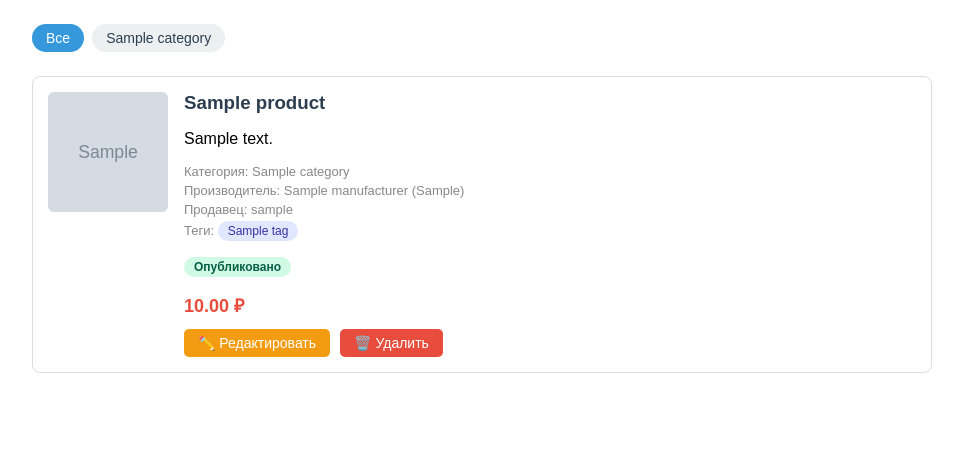
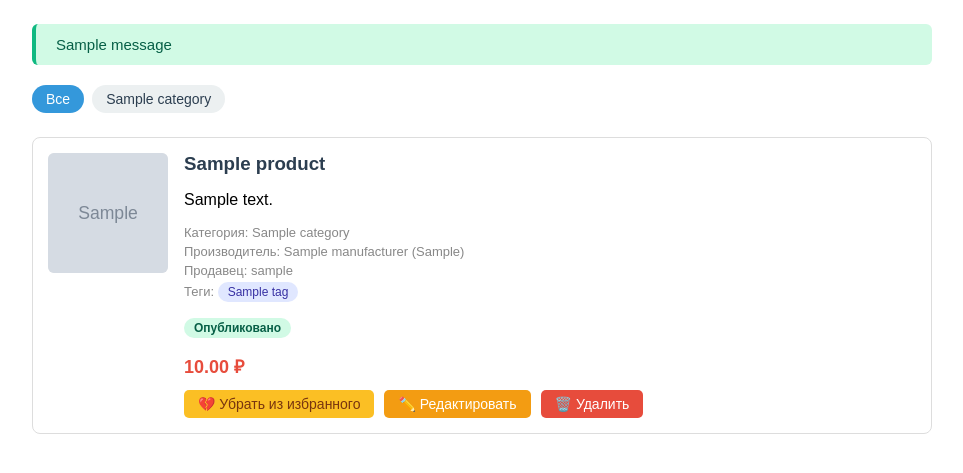
Before and after one commit to Minityrsa/homework_project, a Django app: page / in a window 1280 px wide. Shown: the part 78-551 px from the top of the page, without its empty margins (158-1121 px from the left). Run offline with Django 5.2, Linux system fonts and the light colour scheme; a user stored in the database is signed in; tables that the repository leaves empty hold one stand-in row (values such as "Sample post"); grey boxes marked "Sample" are stand-in pictures; one stand-in notice (Sample message) is shown.

Commit message:
feat: Добавить избранное с flash-сообщениями

```diff
--- a/catalog/models.py
+++ b/catalog/models.py
@@ -85,6 +85,11 @@ class Product(models.Model):
     viewed_by_users = models.ManyToManyField(
         User, related_name='viewed_products', blank=True, verbose_name="Просмотрено пользователями",
     )
+
+    favorited_by = models.ManyToManyField(
+        User, related_name='favorite_products', blank=True, verbose_name="В избранном у",
+    )
+
     status = models.CharField(
         max_length=20, choices=Status.choices,
         default=Status.PENDING, verbose_name="Статус",
--- a/catalog/templates/catalog/product_list.html
+++ b/catalog/templates/catalog/product_list.html
@@ -25,7 +25,6 @@
             background: #e0e7ff; color: #3730a3; text-decoration: none;
             font-size: 12px; margin-right: 4px;
         }
-        .tag-chip:hover { background: #c7d2fe; }
         .product { border: 1px solid #ddd; border-radius: 8px; padding: 15px; margin-bottom: 15px; display: flex; gap: 16px; }
         .product-image { width: 120px; height: 120px; object-fit: cover; border-radius: 6px; background: #f0f0f0; flex-shrink: 0; }
         .product-info { flex: 1; }
@@ -38,10 +37,14 @@
         .status-pending { background: #fef3c7; color: #92400e; }
         .status-published { background: #d1fae5; color: #065f46; }
         .status-rejected { background: #fee2e2; color: #991b1b; }
-        .actions { display: flex; gap: 10px; margin-top: 12px; }
-        .btn-sm { padding: 6px 14px; border-radius: 5px; font-size: 14px; text-decoration: none; display: inline-block; }
+        .actions { display: flex; gap: 10px; margin-top: 12px; flex-wrap: wrap; }
+        .btn-sm { padding: 6px 14px; border-radius: 5px; font-size: 14px; text-decoration: none; display: inline-block; border: none; cursor: pointer; font-family: inherit; }
         .btn-edit { background: #f39c12; color: white; }
         .btn-delete { background: #e74c3c; color: white; }
+        .btn-fav { background: #ecf0f1; color: #2c3e50; }
+        .btn-fav:hover { background: #d5dbdb; }
+        .btn-fav-active { background: #fbbf24; color: #78350f; }
+        .btn-fav-active:hover { background: #f59e0b; }
         .empty { color: #888; font-style: italic; }
         .pagination { display: flex; justify-content: center; gap: 6px; margin-top: 30px; flex-wrap: wrap; }
         .page-link {
@@ -51,6 +54,17 @@
         .page-link:hover { background: #d5dbdb; }
         .page-link.current { background: #3498db; color: white; }
         .page-info { text-align: center; color: #888; font-size: 13px; margin-top: 12px; }
+
+        /* Flash-сообщения (alert) */
+        .messages { margin-bottom: 20px; }
+        .alert {
+            padding: 12px 20px; border-radius: 6px; margin-bottom: 10px;
+            font-size: 15px; font-weight: 500;
+        }
+        .alert-success { background: #d1fae5; color: #065f46; border-left: 4px solid #10b981; }
+        .alert-info { background: #dbeafe; color: #1e40af; border-left: 4px solid #3b82f6; }
+        .alert-warning { background: #fef3c7; color: #92400e; border-left: 4px solid #f59e0b; }
+        .alert-error { background: #fee2e2; color: #991b1b; border-left: 4px solid #ef4444; }
     </style>
 </head>
 <body>
@@ -67,6 +81,15 @@
             {% endif %}
         </div>
     </div>
+
+    {# Flash-сообщения (alert) #}
+    {% if messages %}
+        <div class="messages">
+            {% for message in messages %}
+                <div class="alert alert-{{ message.tags }}">{{ message }}</div>
+            {% endfor %}
+        </div>
+    {% endif %}
 
     {% if categories %}
         <div class="categories">
@@ -109,23 +132,32 @@
                     {% endif %}
                     <p><span class="status status-{{ product.status }}">{{ product.get_status_display }}</span></p>
                     <p class="price">{{ product.price }} ₽</p>
-                    {% if user == product.seller %}
-                        <div class="actions">
+
+                    <div class="actions">
+                        {% if user.is_authenticated %}
+                            <form method="post" action="{% url 'toggle_favorite' product.pk %}" style="display:inline; margin:0;">
+                                {% csrf_token %}
+                                {% if user in product.favorited_by.all %}
+                                    <button type="submit" class="btn-sm btn-fav-active">💔 Убрать из избранного</button>
+                                {% else %}
+                                    <button type="submit" class="btn-sm btn-fav">⭐ В избранное</button>
+                                {% endif %}
+                            </form>
+                        {% endif %}
+                        {% if user == product.seller %}
                             <a href="{% url 'product_edit' product.pk %}" class="btn-sm btn-edit">✏️ Редактировать</a>
                             <a href="{% url 'product_delete' product.pk %}" class="btn-sm btn-delete">🗑️ Удалить</a>
-                        </div>
-                    {% endif %}
+                        {% endif %}
+                    </div>
                 </div>
             </div>
         {% endfor %}
 
-        {# Пагинация #}
         {% if is_paginated %}
             <div class="pagination">
                 {% if page_obj.has_previous %}
                     <a href="?page={{ page_obj.previous_page_number }}{% if current_category %}&category={{ current_category.slug }}{% endif %}" class="page-link">← Назад</a>
                 {% endif %}
-
                 {% for num in paginator.page_range %}
                     {% if num == page_obj.number %}
                         <span class="page-link current">{{ num }}</span>
@@ -133,7 +165,6 @@
                         <a href="?page={{ num }}{% if current_category %}&category={{ current_category.slug }}{% endif %}" class="page-link">{{ num }}</a>
                     {% endif %}
                 {% endfor %}
-
                 {% if page_obj.has_next %}
                     <a href="?page={{ page_obj.next_page_number }}{% if current_category %}&category={{ current_category.slug }}{% endif %}" class="page-link">Вперёд →</a>
                 {% endif %}
--- a/catalog/views.py
+++ b/catalog/views.py
@@ -99,3 +99,24 @@ class ProductDeleteView(LoginRequiredMixin, DeleteView):
     template_name = 'catalog/product_confirm_delete.html'
     success_url = reverse_lazy('product_list')
     context_object_name = 'product'
+
+
+from django.contrib import messages
+from django.shortcuts import redirect
+from django.views import View
+
+
+class ToggleFavoriteView(LoginRequiredMixin, View):
+    """Добавить/убрать товар из избранного"""
+
+    def post(self, request, pk):
+        product = get_object_or_404(Product, pk=pk)
+
+        if request.user in product.favorited_by.all():
+            product.favorited_by.remove(request.user)
+            messages.info(request, f"«{product.name}» убран из избранного")
+        else:
+            product.favorited_by.add(request.user)
+            messages.success(request, f"«{product.name}» добавлен в избранное ⭐")
+
+        return redirect(request.META.get('HTTP_REFERER', 'product_list'))
--- a/shop_project/urls.py
+++ b/shop_project/urls.py
@@ -12,6 +12,7 @@ urlpatterns = [
     path('', views.ProductListView.as_view(), name='product_list'),
     path('products/add/', views.ProductCreateView.as_view(), name='product_add'),
     path('products/<int:pk>/', views.ProductDetailView.as_view(), name='product_detail'),
+    path('products/<int:pk>/favorite/', views.ToggleFavoriteView.as_view(), name='toggle_favorite'),
     path('products/<int:pk>/edit/', views.ProductUpdateView.as_view(), name='product_edit'),
     path('products/<int:pk>/delete/', views.ProductDeleteView.as_view(), name='product_delete'),
 
```
Also changed, not shown: catalog/templates/catalog/product_detail.html (+39 -6 lines), catalog/migrations/0007_product_favorited_by.py (added).
